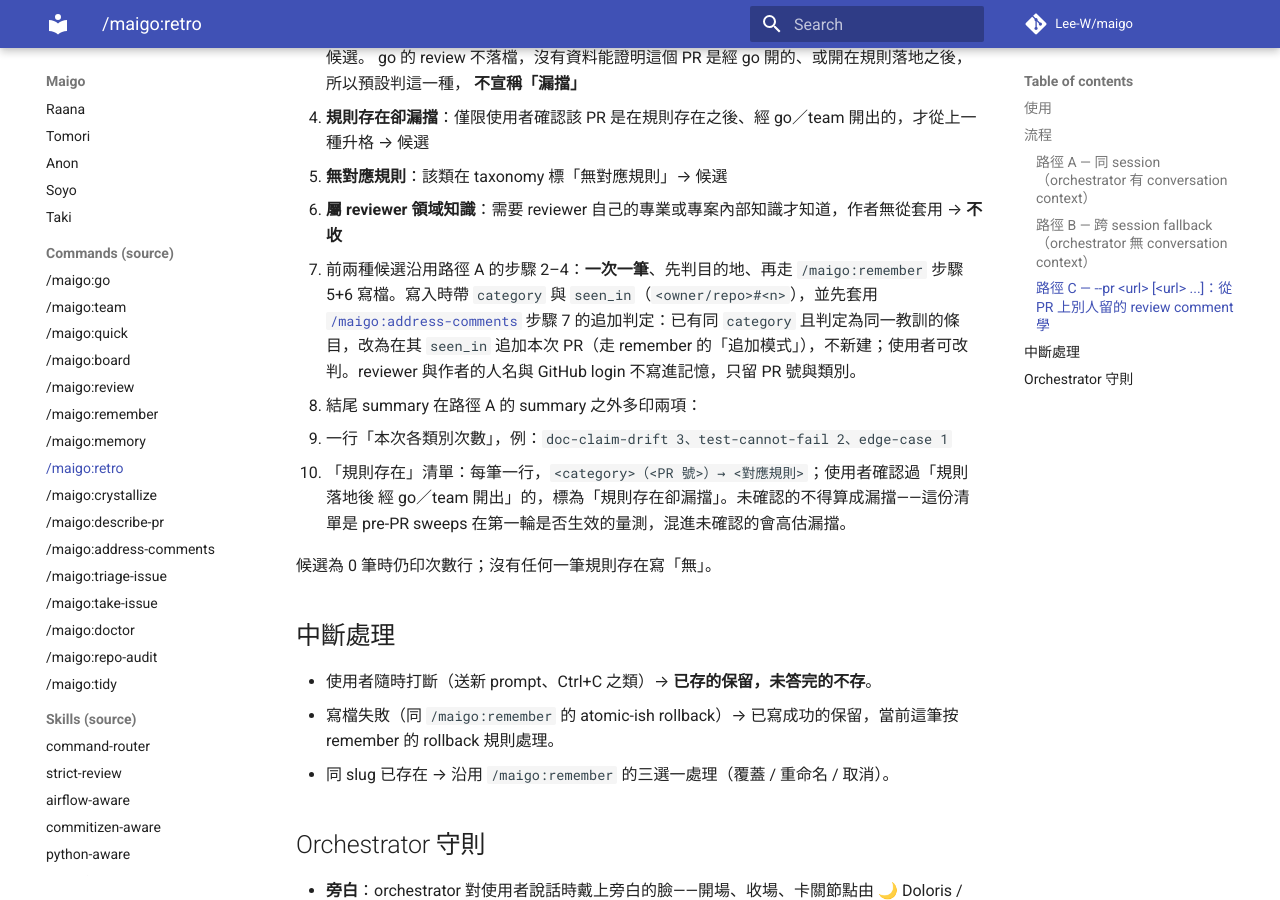
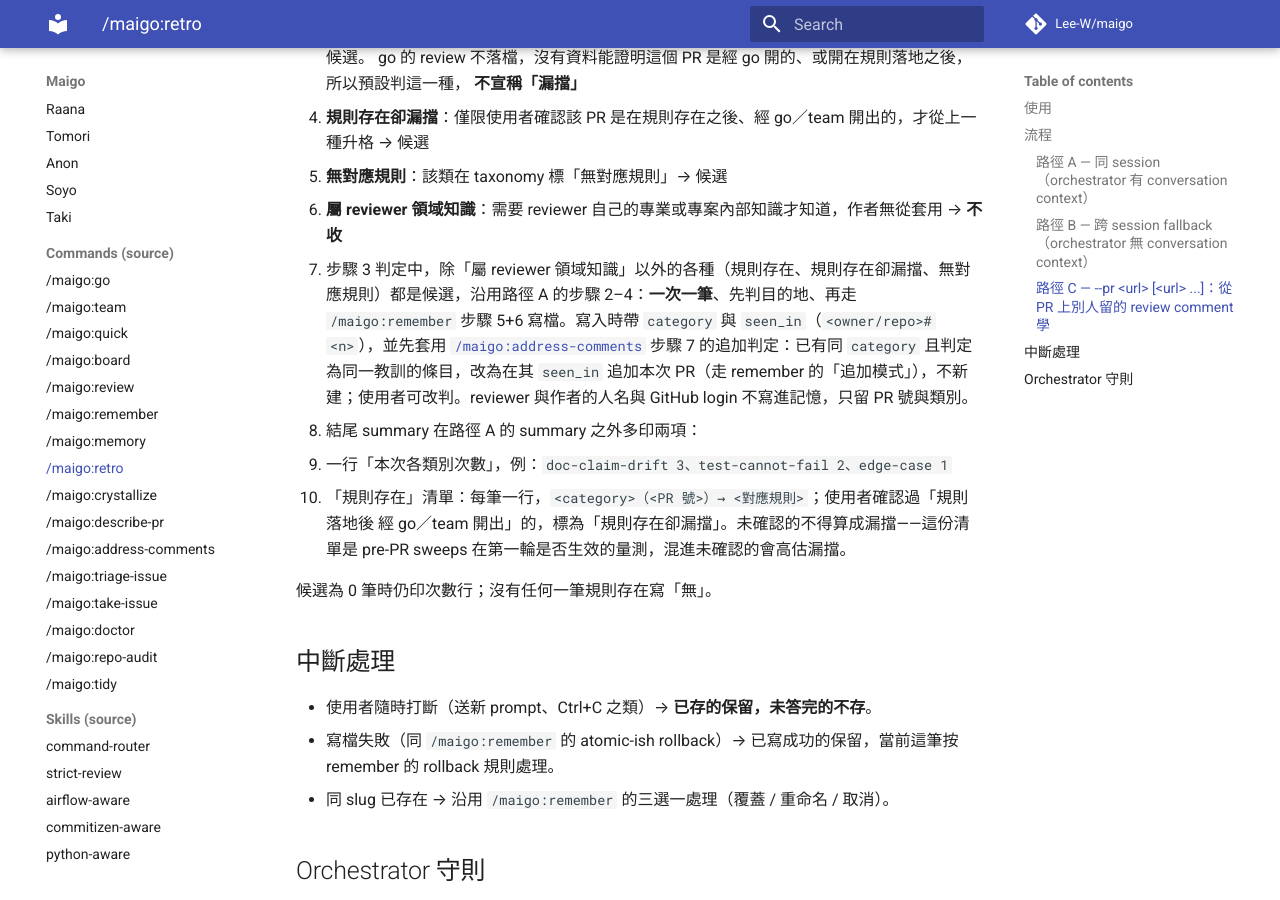
Before and after one commit to Lee-W/maigo, an MkDocs documentation site: the page built from docs/commands/retro.md, in a window 1280 px wide and 900 px high, scrolled down 3997 px. Built offline with MkDocs 1.6.1 and Material for MkDocs 9.7.7, drawn with Linux system fonts in a browser that asks for light colours; comment, search, counter and statistics services are not loaded.

Commit message:
fix(retro): count every non-domain-knowledge verdict as a candidate in --pr path
Also assert the non-JSON test really has no traceback in stderr.

```diff
--- a/commands/retro.md
+++ b/commands/retro.md
@@ -120,7 +120,7 @@ reviewer 實際挑過什麼，不在對話裡。這條路徑讀 PR 上**別人**
    - **無對應規則**：該類在 taxonomy 標「無對應規則」→ 候選
    - **屬 reviewer 領域知識**：需要 reviewer 自己的專業或專案內部知識才知道，作者無從套用 → **不收**
 
-4. 前兩種候選沿用路徑 A 的步驟 2–4：**一次一筆**、先判目的地、再走 `/maigo:remember`
+4. 步驟 3 判定中，除「屬 reviewer 領域知識」以外的各種（規則存在、規則存在卻漏擋、無對應規則）都是候選，沿用路徑 A 的步驟 2–4：**一次一筆**、先判目的地、再走 `/maigo:remember`
    步驟 5+6 寫檔。寫入時帶 `category` 與 `seen_in`（`<owner/repo>#<n>`），並先套用
    [`/maigo:address-comments`](https://github.com/Lee-W/maigo/blob/main/commands/address-comments.md)
    步驟 7 的追加判定：已有同 `category` 且判定為同一教訓的條目，改為在其 `seen_in`
```
Also changed, not shown: 1 other file.
